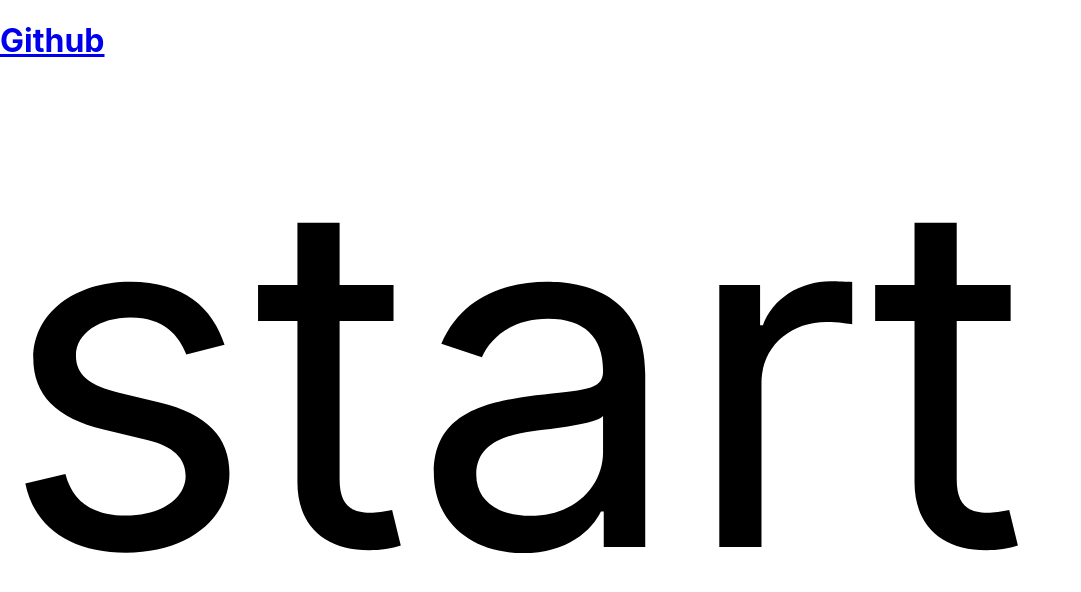
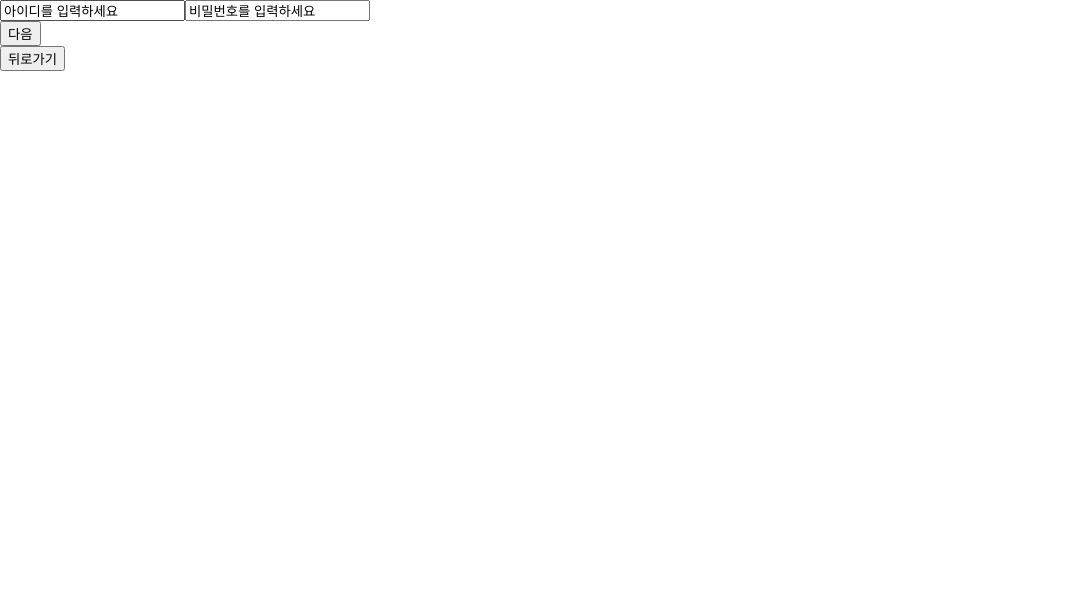
Before and after one commit to hhhhhhdong/SSAPID, a React (Create React App) app in the folder frontend/: page /idFind in a window 1280 px wide. Shown: the top 592 px of the page, without its empty margins (0-1081 px from the left). Built offline with nearby package versions, Linux system fonts and the light colour scheme.

Commit message:
Update: buttons

```diff
--- a/frontend/package.json
+++ b/frontend/package.json
@@ -15,6 +15,7 @@
     "node-sass": "^7.0.1",
     "react": "^17.0.2",
     "react-dom": "^17.0.2",
+    "react-router-dom": "^6.2.1",
     "react-scripts": "5.0.0",
     "react-test-renderer": "^17.0.2",
     "sass-loader": "^12.4.0",
@@ -47,6 +48,7 @@
   },
   "devDependencies": {
     "@babel/preset-typescript": "^7.16.7",
+    "@types/react-router-dom": "^5.3.2",
     "@typescript-eslint/eslint-plugin": "^5.9.1",
     "@typescript-eslint/parser": "^5.9.1",
     "eslint": "^8.7.0",
--- a/frontend/src/App.tsx
+++ b/frontend/src/App.tsx
@@ -1,14 +1,20 @@
 import React from "react";
-import Header from "./components/header";
-import style from "./App.module.scss";
+import { BrowserRouter as Router, Route, Routes } from "react-router-dom";
+import Main from "./pages/Main";
+import Home from "./pages/Home";
+import IdFindPage from "./pages/IdFindPage";
 
 function App() {
   return (
-    <div className="App">
-      <Header />
-      <div className={style.big}>start</div>
-    </div>
+    <Router>
+      <div className="App">
+        <Routes>
+          <Route path="/" element={<Home />} />
+          <Route path="/Main" element={<Main />} />
+          <Route path="/IdFind" element={<IdFindPage />} />
+        </Routes>
+      </div>
+    </Router>
   );
 }
-
 export default App;
--- /dev/null
+++ b/frontend/src/components/IdFindForm.tsx
@@ -0,0 +1,39 @@
+import React, { useState } from "react";
+import Button from "./common/Button";
+
+type IdFindProps = {
+  onSubmit: (form: { name: string; phone: string }) => void;
+};
+
+function IdFindForm({ onSubmit }: IdFindProps) {
+  const [form, setForm] = useState({
+    name: "아이디를 입력하세요",
+    phone: "비밀번호를 입력하세요",
+  });
+  const { name, phone } = form;
+  const onChange = (e: React.ChangeEvent<HTMLInputElement>) => {
+    const { name, value } = e.target;
+    setForm({
+      ...form,
+      [name]: value,
+    });
+  };
+
+  const handleSubmit = (e: React.FormEvent<HTMLFormElement>) => {
+    e.preventDefault();
+    onSubmit(form);
+    setForm({
+      name: "",
+      phone: "",
+    });
+  };
+  return (
+    <form onSubmit={handleSubmit}>
+      <input name="name" value={name} onChange={onChange} />
+      <input name="phone" value={phone} onChange={onChange} />
+      <Button buttonType="submit" text="다음" />
+    </form>
+  );
+}
+
+export default IdFindForm;
--- /dev/null
+++ b/frontend/src/components/common/Button.tsx
@@ -0,0 +1,27 @@
+import React from "react";
+
+export interface buttonProps {
+  buttonType?: "submit" | "button"; // or directly JSX.IntrinsicElements['button']['type']
+  handleClick?: () => void;
+  url?: string;
+  Disabled?: boolean;
+  Loading?: boolean;
+  text: string;
+  variant?: "dark" | "light";
+}
+
+function Button({ buttonType, text, handleClick, Disabled }: buttonProps) {
+  return (
+    <div>
+      <button
+        type={buttonType === "submit" ? "submit" : "button"}
+        onClick={handleClick}
+        disabled={Disabled}
+      >
+        {text}
+      </button>
+    </div>
+  );
+}
+
+export default Button;
--- /dev/null
+++ b/frontend/src/pages/Home.tsx
@@ -0,0 +1,39 @@
+import React, { useState } from "react";
+import { To, useNavigate } from "react-router-dom";
+import Button from "../components/common/Button";
+
+function Home() {
+  const type = "button";
+  const url = ["/Main", "/IdFind"];
+  const [isLoading, setBool] = useState(false);
+  const navigate = useNavigate();
+  const handleMain = () => {
+    setBool(false);
+    navigate(url[0]);
+  };
+  const handleIdFind = () => {
+    setBool(false);
+    navigate(url[1]);
+  };
+
+  return (
+    <div>
+      <Button
+        buttonType={type}
+        text="메인페이지"
+        handleClick={handleMain}
+        Disabled={isLoading}
+        url={url[0]}
+      />
+      <Button
+        buttonType={type}
+        text="아이디찾기"
+        handleClick={handleIdFind}
+        Disabled={isLoading}
+        url={url[1]}
+      />
+    </div>
+  );
+}
+
+export default Home;
--- /dev/null
+++ b/frontend/src/pages/IdFindPage.tsx
@@ -0,0 +1,35 @@
+import React, { useState } from "react";
+import { useNavigate } from "react-router-dom";
+import Button from "../components/common/Button";
+import IdFindForm from "../components/IdFindForm";
+// 아이디 찾기 이름이랑 전화번호
+function IdFindPage() {
+  const url = ["/"];
+  const [isLoad, setLoad] = useState(false);
+  const navigate = useNavigate();
+
+  const backOut = () => {
+    alert("backOut");
+    setLoad(true);
+    navigate(url[0]);
+  };
+
+  const onSubmit = (form: { name: string; phone: string }) => {
+    console.log(form);
+  };
+
+  return (
+    <div>
+      <IdFindForm onSubmit={onSubmit} />
+      <Button
+        buttonType="button"
+        text="뒤로가기"
+        handleClick={backOut}
+        Disabled={isLoad}
+        url={url[0]}
+      />
+    </div>
+  );
+}
+
+export default IdFindPage;
--- /dev/null
+++ b/frontend/src/pages/Main.tsx
@@ -0,0 +1,27 @@
+import React, { useState } from "react";
+import { useNavigate } from "react-router-dom";
+import Button from "../components/common/Button";
+
+function Main() {
+  const buttonType = "button";
+  const url = "/";
+  const [isLoading, setBool] = useState(false);
+  const navigate = useNavigate();
+  const handle = () => {
+    setBool(false);
+    navigate(url);
+  };
+  return (
+    <div>
+      <Button
+        buttonType={buttonType}
+        text="Home"
+        handleClick={handle}
+        Disabled={isLoading}
+        url={url}
+      />
+    </div>
+  );
+}
+
+export default Main;
```
Also changed, not shown: 2 other files (tests, documents, lock files or other folders).
